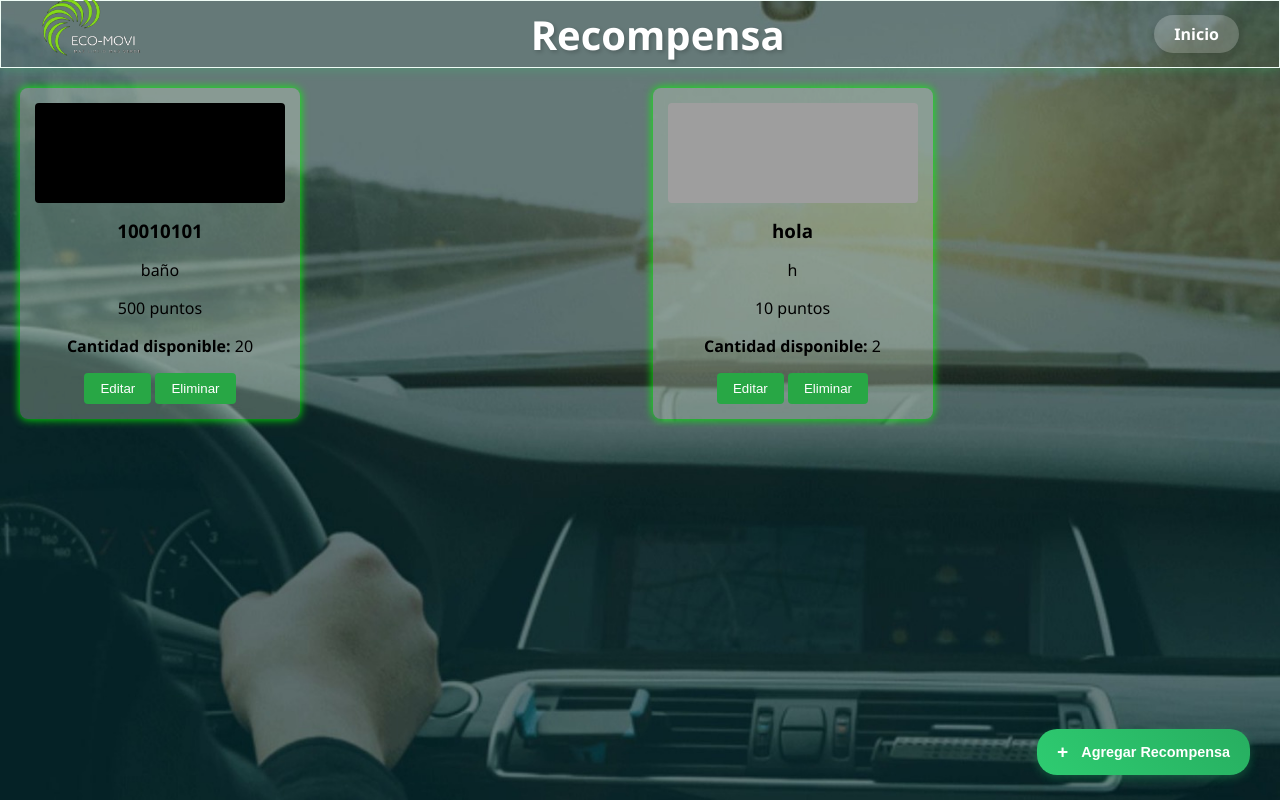
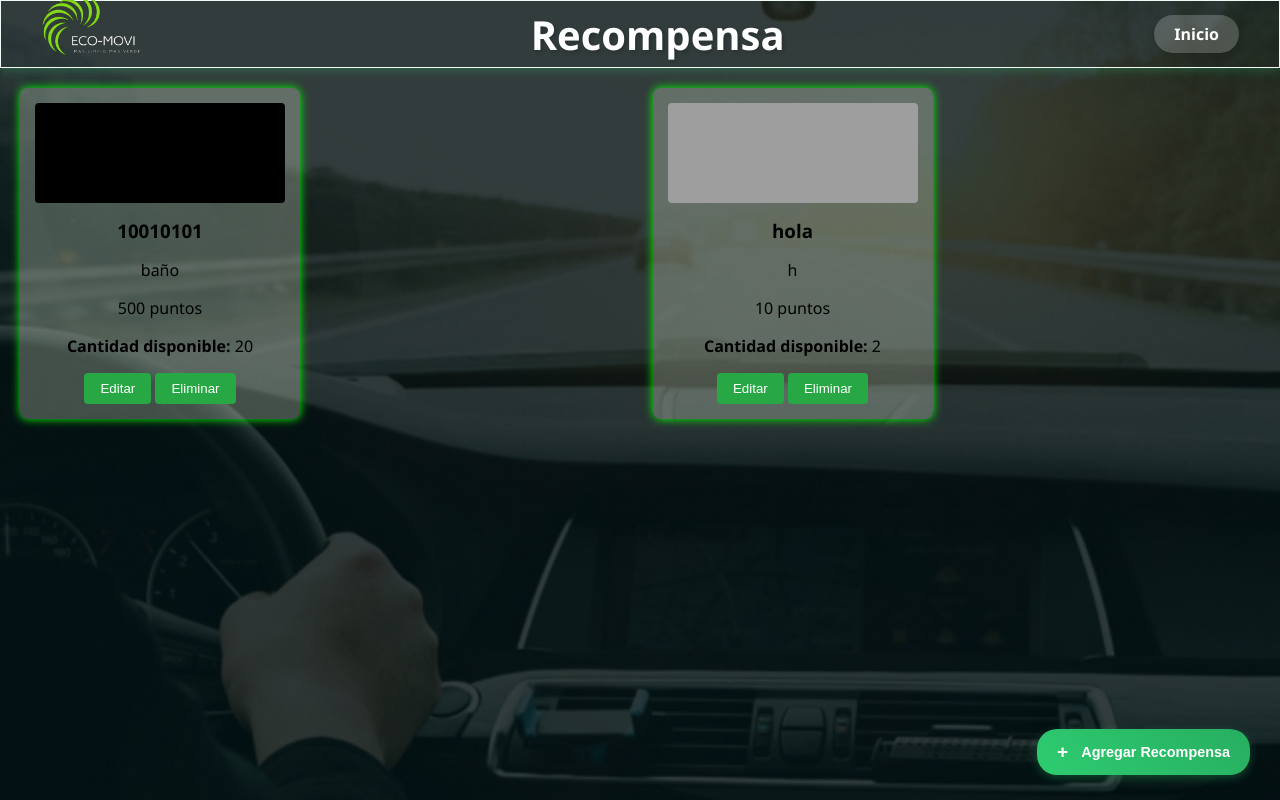
Before and after one commit to Ingkevin2024/ECOMOVIWEB, a PHP site: the page made by recompensa(Admi).php in a window 1280 px wide. Run offline with PHP 8.4, Linux system fonts and the light colour scheme; data comes from the database, SQL or seed files in the repository; grey boxes are pictures that could not be loaded.

Commit message:
Update recompensa(admi).css

```diff
--- a/recompensa(admi).css
+++ b/recompensa(admi).css
@@ -1,13 +1,24 @@
 body {
+    height: 100vh;
+    margin: 0;
+    justify-content: center;
+    align-items: center;
+    background: url(images/fonfi.jpeg) no-repeat center center;
+    background-size: cover;
+    background-attachment: fixed;
     font-family: 'Segoe UI', Tahoma, Geneva, Verdana, sans-serif;
-    margin: 0;
-    padding: 0;
-    background-image: url(fondoauto.jpg);
-    background-size: cover;
-    background-position: center;
-    background-repeat: no-repeat;
-    background-attachment: fixed;
-    color: rgb(0, 0, 0);
+    position: relative;
+}
+
+body::before {
+    content: '';
+    position: fixed;
+    top: 0;
+    left: 0;
+    width: 100%;
+    height: 100%;
+    background: rgba(0, 0, 0, 0.5);
+    z-index: -1;
 }
 
 header nav {
@@ -413,20 +403,7 @@ titulo{
     text-align: center;
     flex-grow: 1;
 }
-@keyframes fade-in {
-    from {
-        opacity: 0;
-        transform: translateY(-50px);
-    }
-    to {
-        opacity: 1;
-        transform: translateY(0);
-    }
-}
 
-body {
-    animation: fade-in 2s ease-in-out;
-}
 
 /* Estilos adicionales para el botón de inicio */
 nav a {
@@ -737,17 +694,3 @@ titulo{
     text-align: center;
     flex-grow: 1;
 }
-@keyframes fade-in {
-    from {
-        opacity: 0;
-        transform: translateY(-50px);
-    }
-    to {
-        opacity: 1;
-        transform: translateY(0);
-    }
-}
-
-body {
-    animation: fade-in 2s ease-in-out;
-}
```
Also changed, not shown: other parts of recompensa(admi).css (+0 -41 lines).
